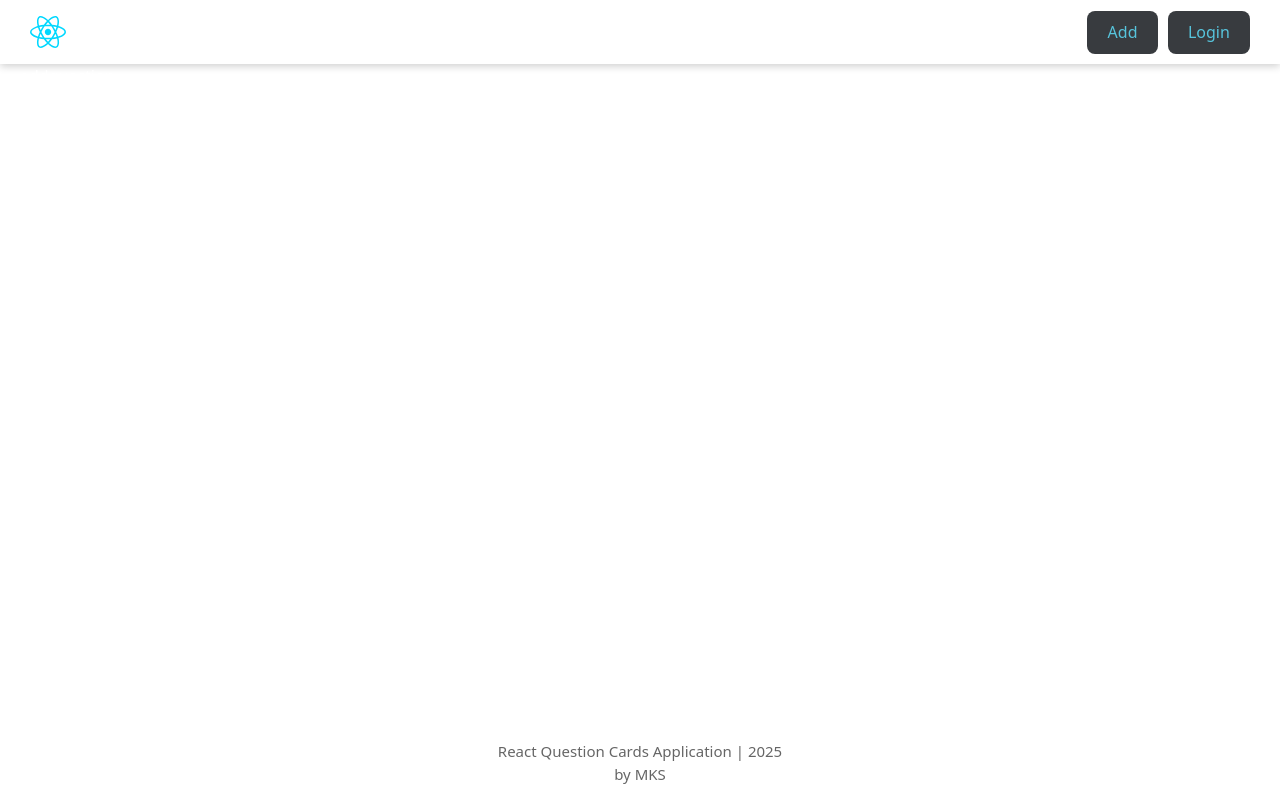
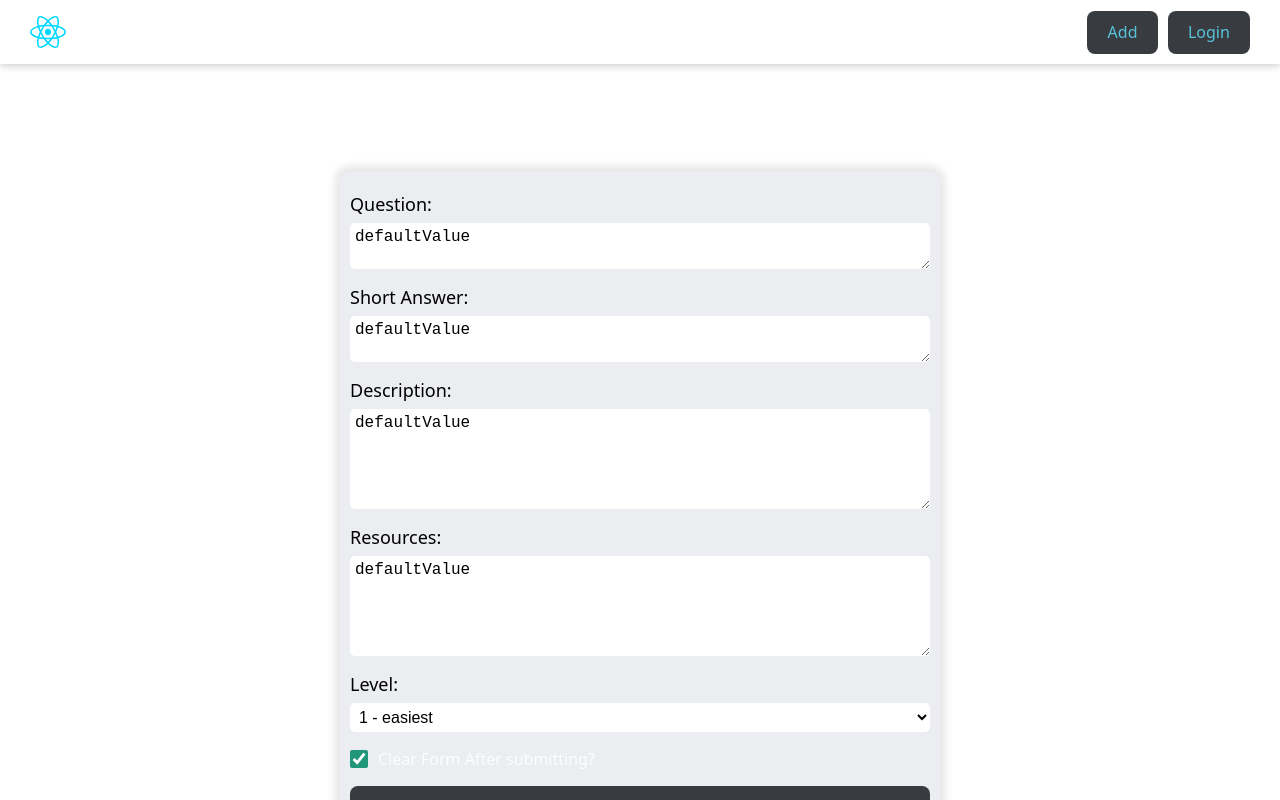
Before and after one commit to Murat1703/react-questions, a React (Vite) app: page /addquestion in a window 1280 px wide. Built offline with nearby package versions, Linux system fonts and the light colour scheme.

Commit message:
Addquestion page

```diff
--- a/src/App.jsx
+++ b/src/App.jsx
@@ -3,6 +3,7 @@
 import { HomePage } from './pages/homepage'
 import { NotFound } from './pages/notFound'
 import { QuestionPage } from './pages/questionPage'
+import { AddQuestionPage } from './pages/addQuestionPage'
 
 
 function App() {
@@ -18,7 +19,7 @@
         <Route element={<MainLayout />}>
           <Route path='/' element ={<HomePage/>} />
           <Route path='/forbidden' element ={<div>forbidden</div>} />
-          <Route path='/addquestion' element ={<div>addquestion</div>} />
+          <Route path='/addquestion' element ={<AddQuestionPage />} />
           <Route path='/question/:id' element ={<QuestionPage />} />
           <Route path='*' element ={<NotFound />} />
         </Route>
--- a/src/index.css
+++ b/src/index.css
@@ -6,6 +6,8 @@
   --btn-text-color: #fff;
 
   --card-bg-color: #343a46;
+
+  --green-color: #219679;
 
   font-family: system-ui, Avenir, Helvetica, Arial, sans-serif;
   line-height: 1.5;
--- /dev/null
+++ b/src/pages/addQuestionPage/AddQuestionPage.jsx
@@ -0,0 +1,79 @@
+import cls from './AddQuestionPage.module.css';
+import { Button } from '../../components/Button';
+
+export const AddQuestionPage = () => {
+    return(
+        <>
+            <h1 className={cls.formTitle}>Add Question page</h1>
+            <div className={cls.formContainer}>
+                <form action="" className={cls.form}>
+                    <div className={cls.formControl}>
+                        <label htmlFor="questionField">Question: </label>
+                        <textarea
+                            defaultValue={"defaultValue"}
+                            name="question"
+                            id="questionField"
+                            cols={30}
+                            rows={2}
+                            required
+                            placeholder='please enter Question'
+                        ></textarea>
+                    </div>
+                    <div className={cls.formControl}>
+                        <label htmlFor="answerField">Short Answer: </label>
+                        <textarea
+                            defaultValue={"defaultValue"}
+                            name="answer"
+                            id="answerField"
+                            cols={30}
+                            rows={2}
+                            required
+                            placeholder='please enter a short Answer'
+                        ></textarea>
+                    </div>
+                    <div className={cls.formControl}>
+                        <label htmlFor="descriptionField">Description: </label>
+                        <textarea
+                            defaultValue={"defaultValue"}
+                            name="description"
+                            id="descriptionField"
+                            cols={30}
+                            rows={5}
+                            required
+                            placeholder='please enter a full description'
+                        ></textarea>
+                    </div>
+                    <div className={cls.formControl}>
+                        <label htmlFor="resourcesField">Resources: </label>
+                        <textarea
+                            defaultValue={"defaultValue"}
+                            name="resources"
+                            id="resourcesField"
+                            cols={30}
+                            rows={5}
+                            required
+                            placeholder='please enter resources  separated by comas'
+                        ></textarea>
+                    </div>
+                    <div className={cls.formControl}>
+                        <label htmlFor="levelField">Level: </label>
+                        <select name="level" id="levelField">
+                            <option disabled>Question Level</option>
+                            <hr />
+                            <option value={1}>1 - easiest</option>
+                            <option value={2}>2 - medium</option>
+                            <option value={3}>3 - hardest</option>
+                        </select>
+                    </div>
+
+                    <label htmlFor="clearFormField" className={cls.clearFormControl}>
+                        <input type="checkbox" name='clearForm' id='clearFormField' defaultChecked={true} className={cls.checkbox}/>
+                        <span>Clear Form After submitting?</span>
+                    </label>
+
+                    <Button>Add Question</Button>
+                </form>
+            </div>
+        </>
+    )
+}
--- /dev/null
+++ b/src/pages/addQuestionPage/AddQuestionPage.module.css
@@ -0,0 +1,66 @@
+.formTitle{
+    margin: 25px auto;
+    width: fit-content;
+}
+
+.formContainer{
+    width: 100%;
+    max-width: 600px;
+    margin: 0 auto;
+    border-radius: 10px;
+    background-color: var(--card-bg-color);
+    box-shadow: 0 0 8px 5px rgba(0,0,0,.1);
+}
+
+
+
+/**/
+.form{
+    width: 100%;
+    padding: 20px 10px;
+    display: flex;
+    flex-direction: column;
+    justify-content: flex-start;
+    align-items: stretch;
+    gap: 15px;
+}
+
+.formControl{
+    display: flex;
+    flex-direction: column;
+    gap: 5px;
+
+    label{
+        color: var(--text-color);
+        font-size: 18px;
+    }
+
+    select, textarea{
+        padding: 5px;
+        color: var(--text-color);
+        background-color: var(--main-bg-color);
+        border: none;
+        outline: none;
+        font-size: 16px;
+        border-radius: 5px;
+    }
+    select:focus-visible, textarea:focus-visible{
+        outline: 2px solid var(--green-color);
+    }
+}
+
+
+
+.clearFormControl{
+    width: 100%;
+    display: flex;
+    justify-content: flex-start;
+    align-items: center;
+    gap: 10px;
+}
+
+.checkbox{
+    width: 18px;
+    height: 18px;
+    accent-color: var(--green-color);
+}
--- /dev/null
+++ b/src/pages/addQuestionPage/index.jsx
@@ -0,0 +1 @@
+export {AddQuestionPage} from './AddQuestionPage'
--- a/src/pages/questionPage/QuestionPage.module.css
+++ b/src/pages/questionPage/QuestionPage.module.css
@@ -83,5 +83,5 @@
 .checkbox{
     width: 18px;
     height: 18px;
-    accent-color: #169c47f;
+    accent-color: var(--green-color);
 }
```
